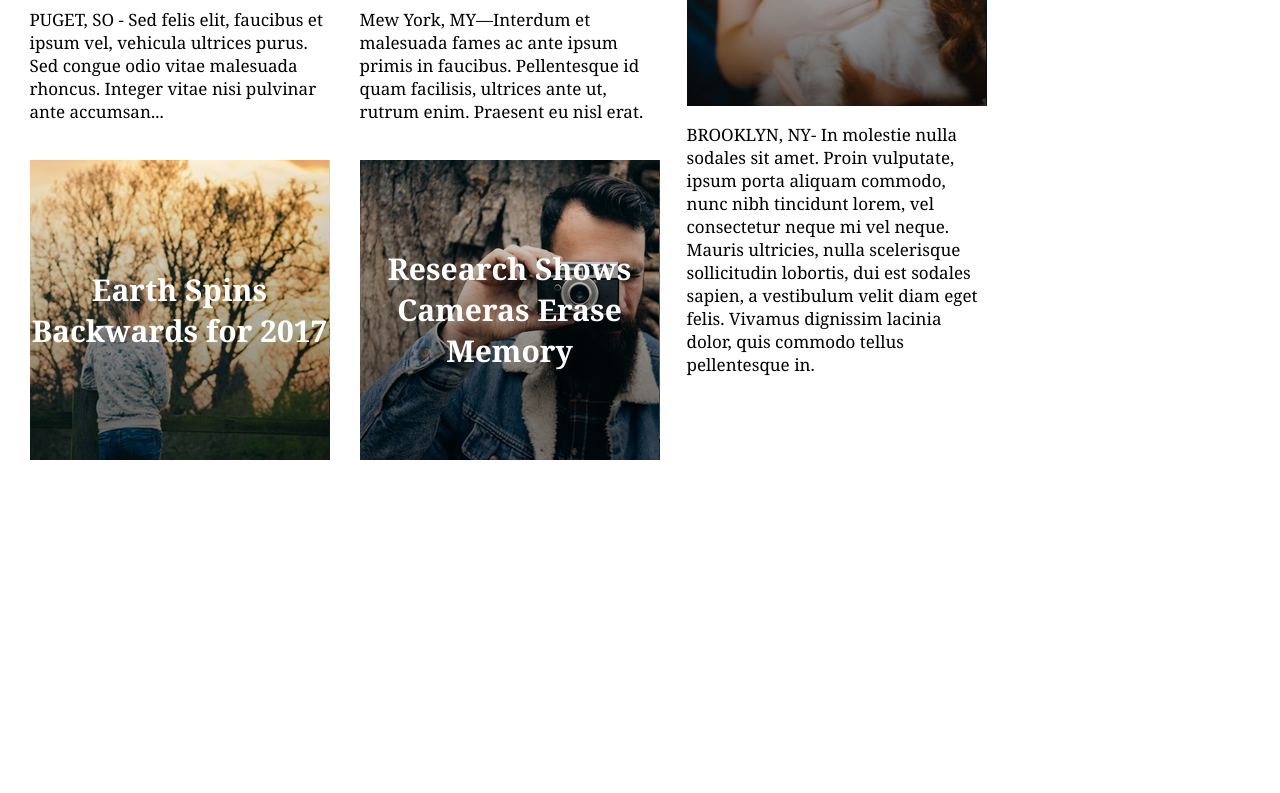
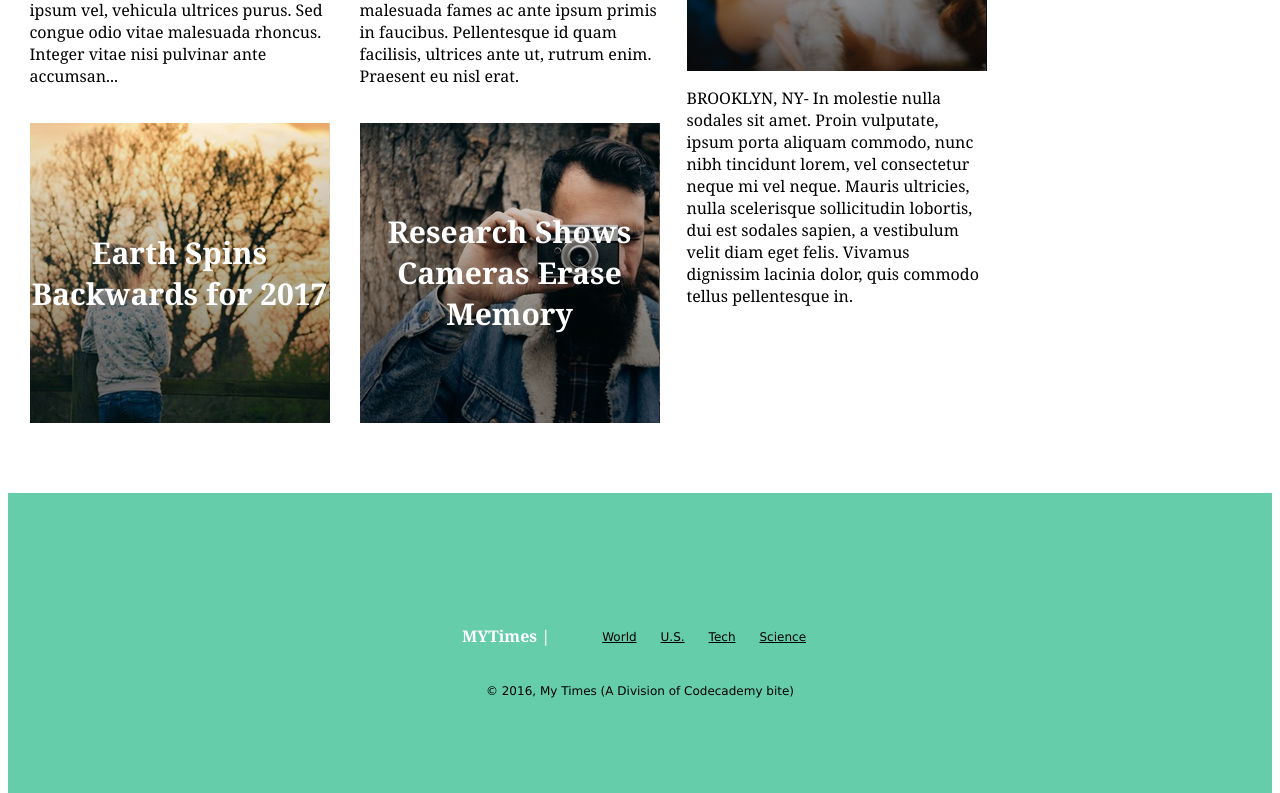
Before and after one commit to DianaKado/MyTimes, a plain HTML site: page index.html in a window 1280 px wide. Shown: the part 866-1659 px from the top of the page. Before the commit the page ends 1334 px from the top, so only its background shows below. Drawn offline with Linux system fonts and the light colour scheme.

Commit message:
Completed steps 7 & 8 by adding footer.

```diff
--- a/index.html
+++ b/index.html
@@ -78,5 +78,19 @@
       </div>
     </div>
   </div>
+  <footer>
+    <div class="bottomnav">
+      <h6>MYTimes |</h6>
+      <nav>
+        <ul>
+          <li><a href="">World</a></li>
+          <li><a href="">U.S.</a></li>
+          <li><a href="">Tech</a></li>
+          <li><a href="">Science</a></li>
+        </ul>
+      </nav>
+    </div>
+    <p>© 2016, My Times (A Division of Codecademy bite)</p>
+  </footer>
 </body>
 </html>
--- a/resources/css/style.css
+++ b/resources/css/style.css
@@ -1,5 +1,10 @@
 header {
   display: inline-flex;
+  position: fixed;
+  top: 0;
+  left: 0;
+  z-index: 20;
+  background-color: white;
   font-family: Verdana;
   font-size: 14px;
   font-weight: bold;
@@ -8,11 +13,11 @@ header {
   align-items: center;
   width: 100%;
 }
-nav {
+header nav {
   text-align: right;
   width: 100%;
 }
-ul {
+header ul {
   display: inline-flex;
   align-items: flex-start;
   padding-right: 35px;
@@ -20,12 +25,11 @@ ul {
 li {
   padding: 0px 12px;
   display: inline-block;
-  style: none;
 }
 a {
   color: black;
 }
-h1, h2, h3, h5, p {
+h1, h2, h3, h5, h6, p {
   font-family: Georgia;
 }
 h1 {
@@ -48,9 +52,41 @@ h4 {
 h5 {
   font-size: 16px;
 }
-p {
+h6 {
+  font-size: 16px;
+  color: white;
+  padding: 0;
+}
+main p {
   font-size: 17px;
   color: black;
+}
+footer {
+  display: flex;
+  position: relative;
+  top: 150px;
+  left: 0;
+  justify-content: center;
+  align-items: center;
+  flex-direction: column;
+  background-color: MediumAquamarine;
+  min-height: 300px;
+  min-width: 1220px;
+  width: 100%;
+  overflow: scroll;
+}
+footer p, footer ul {
+  font-family: Verdana;
+  font-size: 12px;
+  margin: 0px;
+  display: inline-flex;
+  justify-content: center;
+}
+footer ul li {
+  display: inline-block;
+  justify-content: center;
+  padding: 0px 12px;
+  margin: 0px;
 }
 .bites ul {
   flex-direction: column;
@@ -74,8 +110,12 @@ p {
 }
 .main {
   display: flex;
+  position: relative;
+  top: 80px;
+  z-index: 10;
   justify-content: center;
-  min-width: 1200px;
+  min-width: 1220px;
+  overflow: scroll;
 }
 .column {
   display: flex;
@@ -123,6 +163,10 @@ p {
 .bites {
   display: flex;
 }
+.bottomnav {
+  display: inline-flex;
+  align-items: center;
+}
 #headline {
   background-image: url(../../resources/images/img-story-main.png);
   width: 100%;
```
